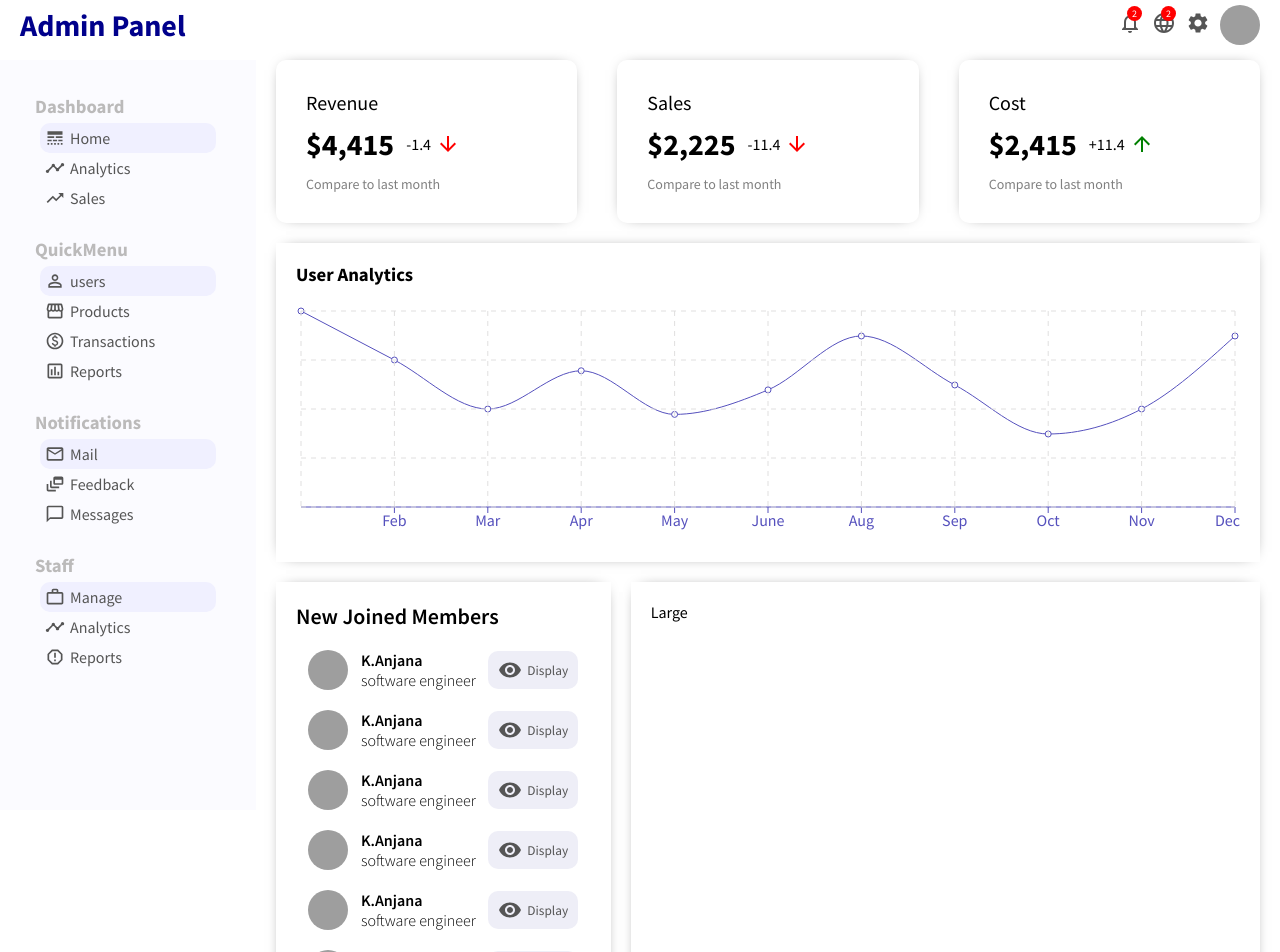
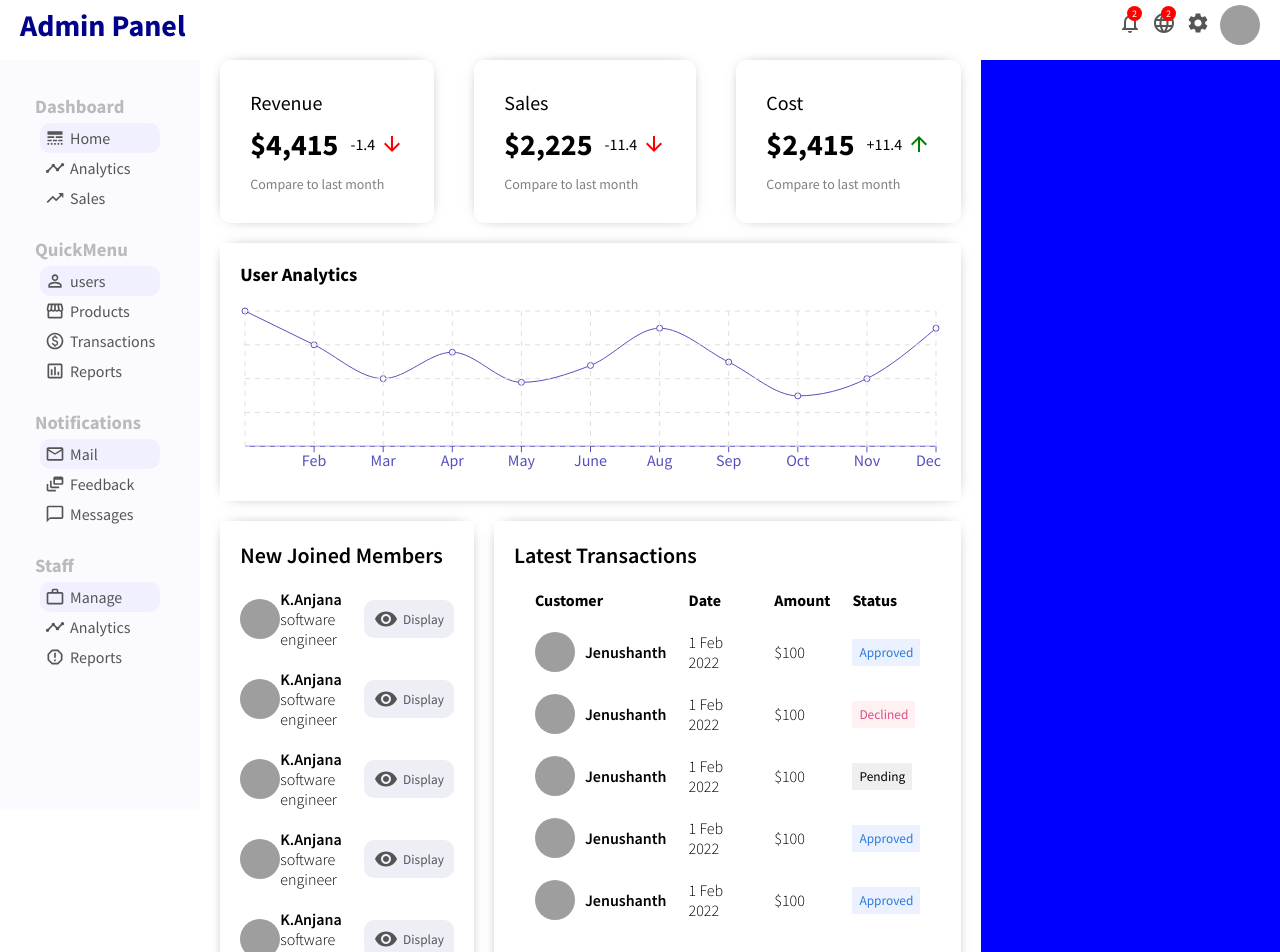
Before and after one commit to JenushanthAts/admin_panel, a React (Create React App) app in the folder admin_panel/: page / in a window 1280 px wide. Shown: the top 952 px of the page. Built offline with nearby package versions, Linux system fonts and the light colour scheme; grey boxes are pictures that could not be loaded.

Commit message:
Large widget works done and user part works started

```diff
--- a/admin_panel/package.json
+++ b/admin_panel/package.json
@@ -11,6 +11,7 @@
     "@testing-library/user-event": "^13.5.0",
     "react": "^17.0.2",
     "react-dom": "^17.0.2",
+    "react-router-dom": "^6.2.1",
     "react-scripts": "5.0.0",
     "recharts": "^2.1.8",
     "web-vitals": "^2.1.3"
--- a/admin_panel/src/App.js
+++ b/admin_panel/src/App.js
@@ -1,20 +1,23 @@
+import React from "react";
 import Topbar from "./components/topbar/Topbar";
 import Sidebar from "./components/sidebar/sidebar";
 import "./app.css";
 import Home from "./pages/home/Home";
+import UserList from "./pages/userList/userList";
+import { BrowserRouter, Switch, Route, Redirect } from "react-router-dom";
+// import { Switch } from "@mui/material";
 
 function App() {
   return (
-    <div >
+    <BrowserRouter>
       <Topbar />
       {/* container is created for displaying two widgets(sidebar,otherpages) in row manner */}
       <div className="container">
         <Sidebar />
-        <Home/>
+            <Home />
+            <UserList/>
       </div>
-
-
-    </div>
+    </BrowserRouter>
   );
 }
 
--- a/admin_panel/src/components/widgetLg/widgetLg.css
+++ b/admin_panel/src/components/widgetLg/widgetLg.css
@@ -4,3 +4,45 @@
     box-shadow: 0px 0px 15px -10px #000000;
     padding: 20px;
 }
+.widgetLgTitle{
+    font-size: 22px;
+    font-weight: 600;
+}
+.widgetLgTable{
+    width: 100%;
+    border-spacing: 20px;
+}
+.widgetLgTh{
+    text-align: left;
+}
+.widgetLgUser{
+    display: flex;
+    align-items: center;
+    font-weight: 600;
+}
+.widgetLgImg{
+    width: 40px;
+    height: 40px;
+    border-radius: 50%;
+    object-fit: cover;
+    margin-right: 10px;
+}
+.widgetLgDate,.widgetLgAmount{
+font-weight: 300;
+}
+.widgetLgBtn{
+    padding: 5px 7px;
+    border: none;
+}
+.widgetLgBtn.Approved{
+    background-color: #edfaf2;
+    color: #3bb077;
+}
+.widgetLgBtn.Declined{
+    background-color: #fff0f1;
+    color: #d95087;
+}
+.widgetLgBtn.Approved{
+    background-color: #ebf1fe;
+    color: #2a7ade ;
+}
--- a/admin_panel/src/components/widgetLg/widgetLg.jsx
+++ b/admin_panel/src/components/widgetLg/widgetLg.jsx
@@ -1,9 +1,65 @@
 import "./widgetLg.css"
 
 export default function widgetLg() {
+    const Button=({type})=>{
+        return <button className={"widgetLgBtn "+ type}>{type}</button>
+    }
     return (
         <div className="widgetLg">
-            Large
+            <h3 className="widgetLgTitle">Latest Transactions</h3>
+            <table className="widgetLgTable">
+                <tr className="widgetLgTr">
+                    <th className="widgetLgTh">Customer</th>
+                    <th className="widgetLgTh">Date</th>
+                    <th className="widgetLgTh">Amount</th>
+                    <th className="widgetLgTh">Status</th>
+                </tr>
+                <tr className="widgetLgTr">
+                    <td className="widgetLgUser">
+                        <img src="https://images.pexels.com/photos/220453/pexels-photo-220453.jpeg?auto=compress&cs=tinysrgb&h=750&w=1260" alt="" className="widgetLgImg" />
+                        <span className="widgetLgName">Jenushanth</span>
+                    </td>
+                    <td className="widgetLgDate">1 Feb 2022</td>
+                    <td className="widgetLgAmount">$100</td>
+                    <td className="widgetLgStatus"><Button type="Approved"/></td>
+                </tr>
+                <tr className="widgetLgTr">
+                    <td className="widgetLgUser">
+                        <img src="https://images.pexels.com/photos/220453/pexels-photo-220453.jpeg?auto=compress&cs=tinysrgb&h=750&w=1260" alt="img1" className="widgetLgImg" />
+                        <span className="widgetLgName">Jenushanth</span>
+                    </td>
+                    <td className="widgetLgDate">1 Feb 2022</td>
+                    <td className="widgetLgAmount">$100</td>
+                    <td className="widgetLgStatus"><Button type="Declined"/></td>
+                </tr>
+                <tr className="widgetLgTr">
+                    <td className="widgetLgUser">
+                        <img src="https://images.pexels.com/photos/220453/pexels-photo-220453.jpeg?auto=compress&cs=tinysrgb&h=750&w=1260" alt="img2" className="widgetLgImg" />
+                        <span className="widgetLgName">Jenushanth</span>
+                    </td>
+                    <td className="widgetLgDate">1 Feb 2022</td>
+                    <td className="widgetLgAmount">$100</td>
+                    <td className="widgetLgStatus"><Button type="Pending"/></td>
+                </tr>
+                <tr className="widgetLgTr">
+                    <td className="widgetLgUser">
+                        <img src="https://images.pexels.com/photos/220453/pexels-photo-220453.jpeg?auto=compress&cs=tinysrgb&h=750&w=1260" alt="img3" className="widgetLgImg" />
+                        <span className="widgetLgName">Jenushanth</span>
+                    </td>
+                    <td className="widgetLgDate">1 Feb 2022</td>
+                    <td className="widgetLgAmount">$100</td>
+                    <td className="widgetLgStatus"><Button type="Approved"/></td>
+                </tr>
+                <tr className="widgetLgTr">
+                    <td className="widgetLgUser">
+                        <img src="https://images.pexels.com/photos/220453/pexels-photo-220453.jpeg?auto=compress&cs=tinysrgb&h=750&w=1260" alt="img4" className="widgetLgImg" />
+                        <span className="widgetLgName">Jenushanth</span>
+                    </td>
+                    <td className="widgetLgDate">1 Feb 2022</td>
+                    <td className="widgetLgAmount">$100</td>
+                    <td className="widgetLgStatus"><Button type="Approved"/></td>
+                </tr>
+            </table>
         </div>
     )
 }
--- /dev/null
+++ b/admin_panel/src/pages/userList/userList.css
@@ -0,0 +1,4 @@
+.userList{
+    flex: 4;
+    background-color: blue;
+}
--- /dev/null
+++ b/admin_panel/src/pages/userList/userList.jsx
@@ -0,0 +1,9 @@
+import "./userList.css"
+
+export default function userList() {
+    return (
+        <div className="userList">
+
+        </div>
+    )
+}
```
Also changed, not shown: 2 other files (tests, documents, lock files or other folders).
